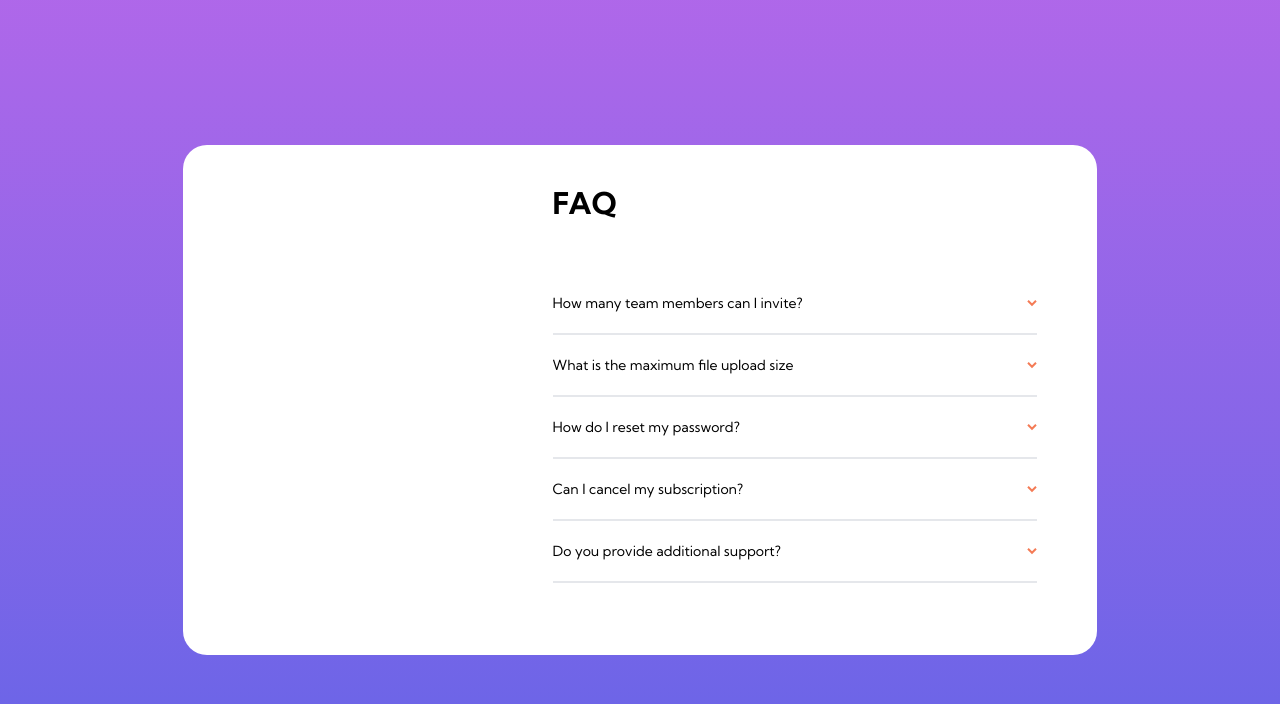
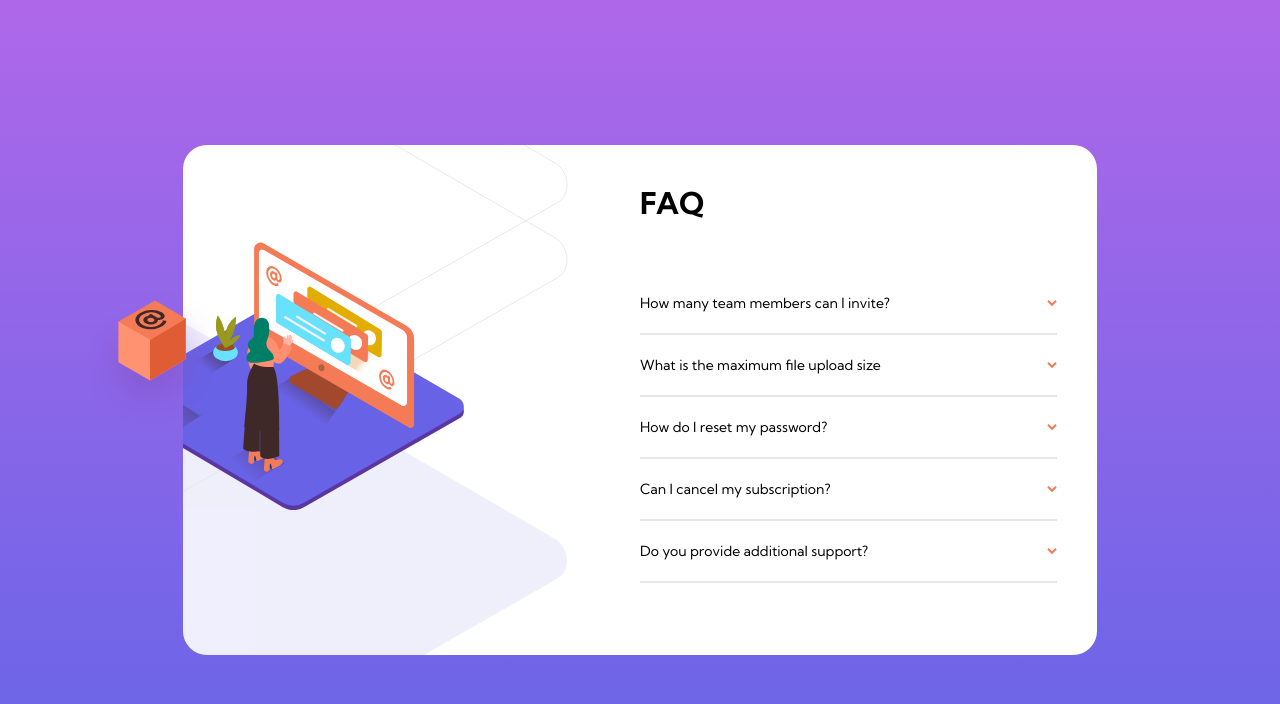
Before and after one commit to KianCandelario/Frontend-Mentor-Projects, a React (Vite) app in the folder Newbie/FAQ-Accordion/faqAccordion/: page / in a window 1280 px wide. Shown: the top 704 px of the page. Built offline with nearby package versions, Linux system fonts and the light colour scheme; some icons are missing.

Commit message:
feat: Added a Desktop icon

```diff
--- a/Newbie/FAQ-Accordion/faqAccordion/src/components/Contents.tsx
+++ b/Newbie/FAQ-Accordion/faqAccordion/src/components/Contents.tsx
@@ -1,5 +1,4 @@
 import { useState, useEffect } from 'react';
-import DesktopIcon from './DesktopIcon.tsx';
 
 function Contents() {
     const [i, setI] = useState<number | null>(null);
@@ -47,22 +46,30 @@ function Contents() {
     return (
         <>
             <div className="w-full h-[85%] flex">
-                <div className="w-full h-full bg-white rounded-3xl p-5 font-kumbh-sans lg:grid lg:grid-cols-5">
-                    {currWidth > 1024 ?
-                        <div className='col-start-1 col-span-2'>
-                            <DesktopIcon />
+                <div className="w-full h-full bg-white rounded-3xl font-kumbh-sans lg:grid lg:grid-cols-6 lg:overflow-x-hidden">
+                    {currWidth >= 1024 ?
+                        <div className='col-start-1 col-span-3 row-span-2 bg-[right_.5em_bottom_-11em] bg-no-repeat mr-16' style={
+                            {backgroundImage: "url(../assets/icons/bg-pattern-desktop.svg)"}
+                        }>
+                            <div className='relative h-auto w-[22rem] top-[19%] left-[-18%]'>
+                                <img src="../assets/icons/illustration-woman-online-desktop.svg" />
+                            </div>
+                            <div className='absolute top-[18.7rem] left-[5rem] w-36 h-auto'>
+                                    <img src="../assets/icons/illustration-box-desktop.svg" />
+                            </div>
                         </div>
                     : ''}
-                    <div className="text-3xl font-bold mt-28 mb-5 flex justify-center items-center lg:col-start-3 lg:mt-5 lg:block lg:mb-0">
+                    <div className="text-3xl font-bold mt-32 mb-5 flex justify-center items-center lg:col-start-4 lg:mt-10 lg:block lg:mb-5">
                         <h1>FAQ</h1>
                     </div>
-                    <div className="h-[55%] w-full text-xs overflow-y-auto lg:col-start-3 lg:col-span-3 lg:pr-10 lg:h-[97%] xl:text-sm">
+                    <div className="h-[50%] w-full text-xs overflow-y-auto px-5 lg:px-0 lg:col-start-4 lg:col-span-3 lg:pr-10 lg:h-[90%] xl:text-sm">
                         {
                             contents.map((content, index) => (
                                 <div key={content.id}>
                                     <div className={
-                                        `flex justify-between items-center py-5 lg:col-start-3
-                                        ${index === i ? 'border-b-0' : 'border-b-2'}`} onClick={() => {
+                                        `flex justify-between items-center py-5 lg:pb-5 lg:py-0 lg:col-start-3
+                                        ${index === i ? 'border-b-0' : 'border-b-2 mb-5'}`}
+                                        onClick={() => {
                                         clicked(index)
                                     }}>
                                         <p className={`${index === i ? 'font-bold' : 'font-normal'}`}>{content.question}</p>
@@ -71,7 +78,7 @@ function Contents() {
                                         </span>
                                     </div>
                                 <div className={
-                                    `text-dark-grayish-blue lg:col-start-3 ${index === i ? 'block border-b-2 pb-5' : 'hidden border-b-0 pb-0'}`
+                                    `text-dark-grayish-blue lg:col-start-3 ${index === i ? 'block border-b-2 pb-5 lg:mb-5' : 'hidden border-b-0 pb-0'}`
                                     }>{content.answer}</div>
                                 </div>
                             ))
```
